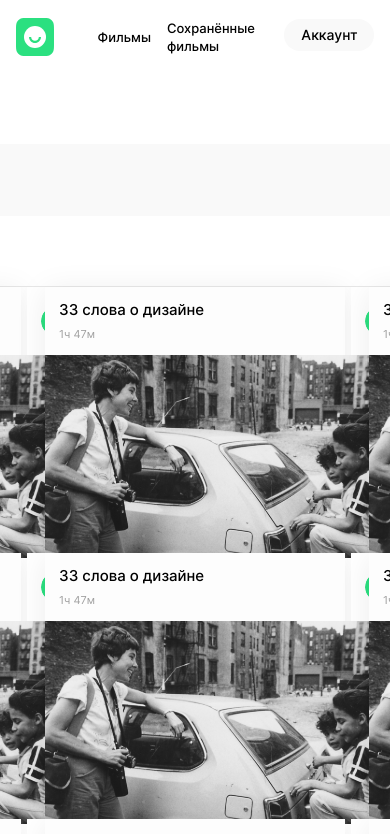
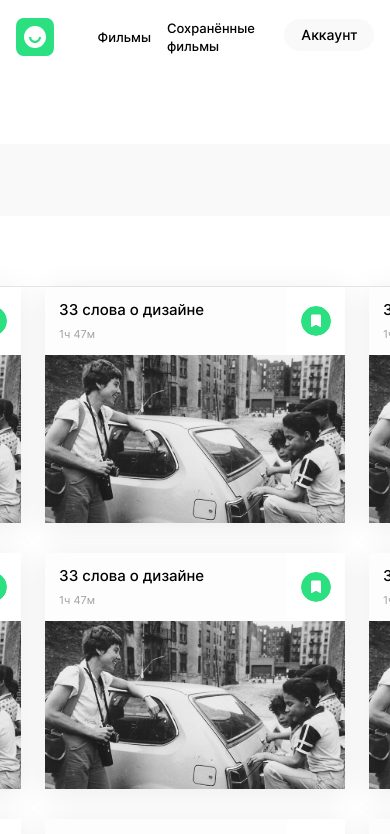
Before and after one commit to polumnana/movies-explorer-frontend, a React (Create React App) app: page /movies in a window 390 px wide. Shown: the top 834 px of the page. Built offline with nearby package versions, Linux system fonts and the light colour scheme.

Commit message:
movie fix img ad

```diff
--- a/src/components/Movie/Movie.css
+++ b/src/components/Movie/Movie.css
@@ -61,18 +61,25 @@
 .movie__poster {
     grid-area: poster;
     margin: 0;
+    width: 100%;
+    height: 100%;
+    object-fit: cover;
 }
 
-@media screen and (min-width: 767px) and (max-width: 1279px) {
+@media screen and (min-width: 750px) and (max-width: 1279px) {
     .movie {
         width: 339px;
         height: 258px;
+        grid-template-columns: 281px 58px;
+        grid-template-rows: 32px 36px 190px;
     }
 }
 
-@media screen and (min-width: 320px) and (max-width: 767px) {
+@media screen and (min-width: 320px) and (max-width: 750px) {
     .movie {
         width: 300px;
         height: 236px;
+        grid-template-columns: 242px 58px;
+        grid-template-rows: 32px 36px 168px;
     }
 }
```
